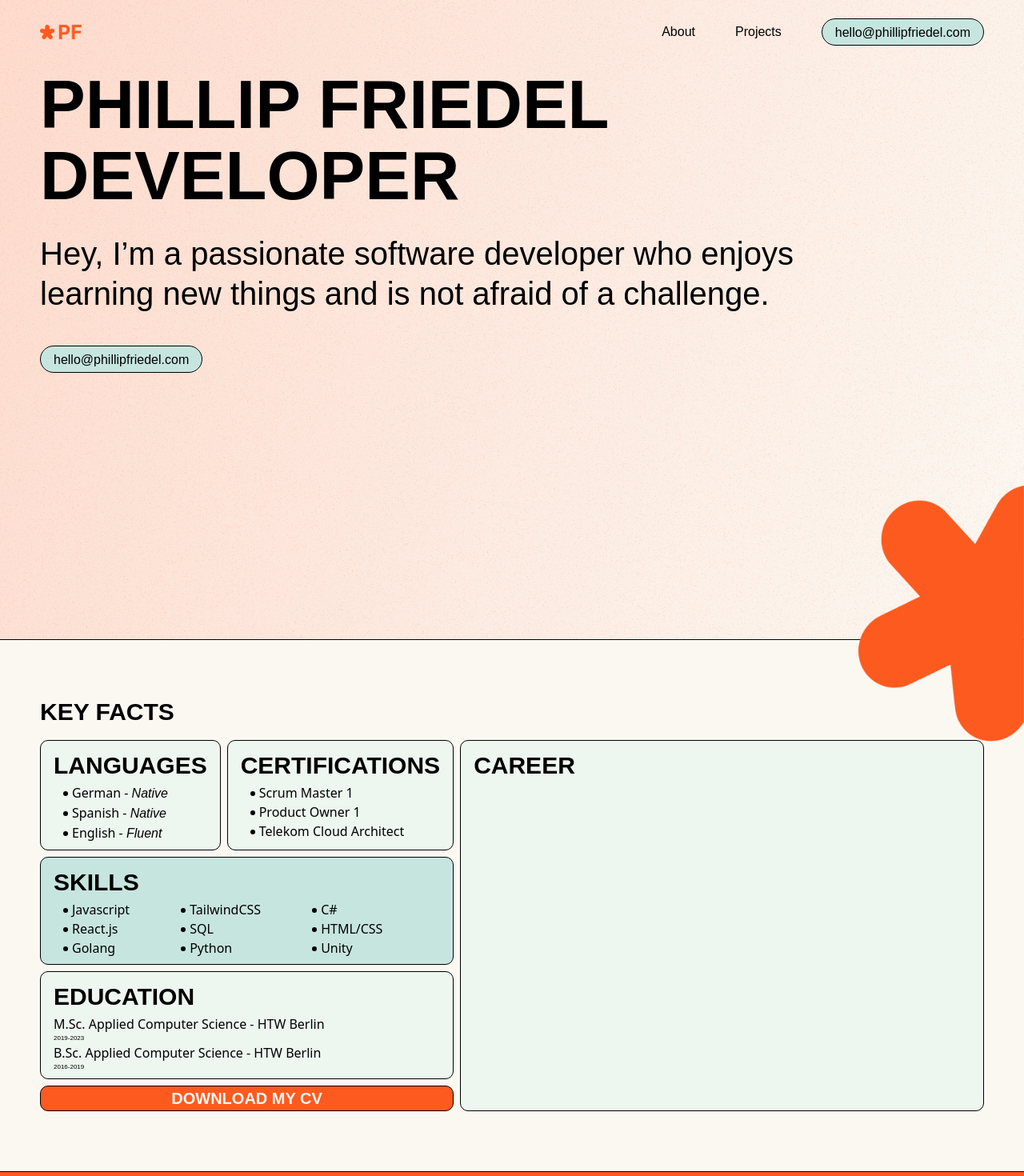
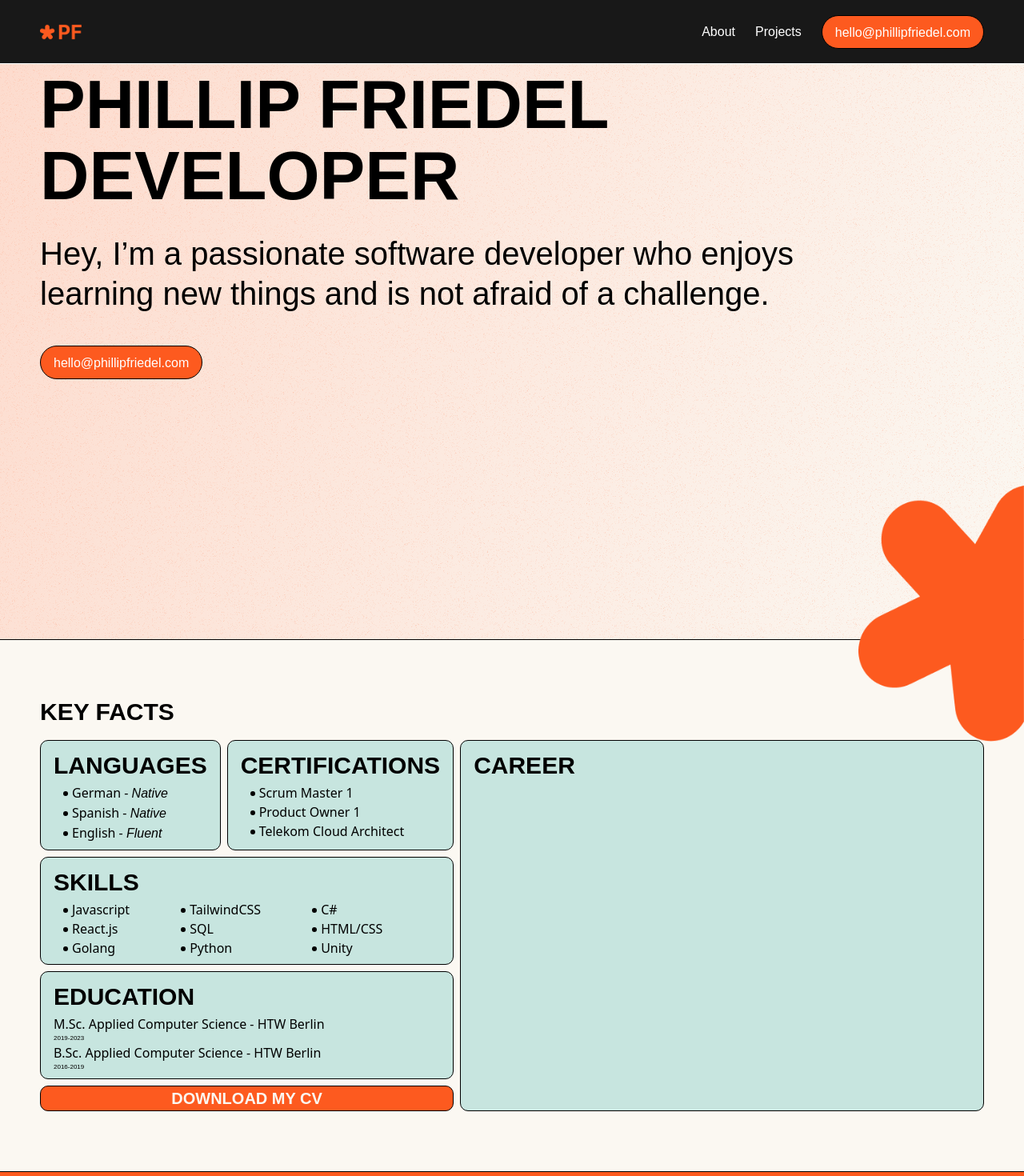
Before and after one commit to phillipfriedelj/personal-website, a React (Vite) app: page / in a window 1280 px wide. Shown: the top 1470 px of the page at 80% size. Built offline with nearby package versions, Linux system fonts and the light colour scheme.

Commit message:
Updated navbar

```diff
--- a/src/components/buttons/EmailButton.jsx
+++ b/src/components/buttons/EmailButton.jsx
@@ -1,9 +1,14 @@
 import "../../styles/animations.css";
 
 export default function EmailButton({ text }) {
-	return(
-		<div className="py-1 px-2 md:px-4 rounded-[33px] bg-mint-dark border border-black text-center inline-block hover:shadow-deep hover:transform hover:translate-x-[2px] hover:translate-y-[2px] duration-[50ms] transition-all ease-in delay-0">
-			<a href="mailto:hello@phillipfriedel.com" className={`font-inter text-xs md:text-base font-light m-0`}>{text}</a>
-		</div>
-	);
+  return (
+    <div className="py-1 md:py-2 px-2 md:px-4 rounded-[33px] bg-orange text-white border border-black text-center inline-block hover:shadow-deep hover:transform hover:translate-x-[2px] hover:translate-y-[2px] duration-[50ms] transition-all ease-in delay-0">
+      <a
+        href="mailto:hello@phillipfriedel.com"
+        className={`font-inter text-xs md:text-base font-ligt m-0`}
+      >
+        {text}
+      </a>
+    </div>
+  );
 }
--- a/src/components/key_facts/KeyFactsTableLarge.jsx
+++ b/src/components/key_facts/KeyFactsTableLarge.jsx
@@ -5,14 +5,14 @@ export default function KeyFactsTableLarge() {
         <div className="hidden md:flex flex-row flex-grow space-x-2 w-full self-center ">
             <div className="flex flex-col space-y-2 justify-between">
                 <div className="flex space-x-2">
-                    <TableCard title="LANGUAGES" bgColor="bg-mint-light">
+                    <TableCard title="LANGUAGES" >
                         <ul className="list-disc list-inside pl-3">
                             <li className="list-item"><span className="relative -left-3">German - <span className="font-inter italic font-thin">Native</span></span></li>
                             <li className="list-item"><span className="relative -left-3">Spanish - <span className="font-inter italic font-thin">Native</span></span></li>
                             <li className="list-item"><span className="relative -left-3">English - <span className="font-inter italic font-thin">Fluent</span></span></li>
                         </ul>
                     </TableCard>
-                    <TableCard title="CERTIFICATIONS" bgColor="bg-mint-light">
+                    <TableCard title="CERTIFICATIONS" >
                         <ul className="list-disc list-inside pl-3">
                             <li className="list-item"><span className="relative -left-3">Scrum Master 1</span></li>
                             <li className="list-item"><span className="relative -left-3">Product Owner 1</span></li>
@@ -40,7 +40,7 @@ export default function KeyFactsTableLarge() {
                     </div>
                 </TableCard>
                 <div className="flex flex-col space-y-2 justify-between">
-                    <TableCard title="EDUCATION" bgColor="bg-mint-light">
+                    <TableCard title="EDUCATION" >
                         <div className="flex flex-col">
                             <div>
                                 <p>M.Sc. Applied Computer Science - <span>HTW Berlin</span></p>
@@ -52,12 +52,12 @@ export default function KeyFactsTableLarge() {
                             </div>
                         </div>
                     </TableCard>
-                    <div className="rounded-[10px] bg-orange border border-black text-center flex justify-center items-center hover:shadow-deep hover:transform hover:translate-x-[2px] hover:translate-y-[2px] duration-[50ms] transition-all ease-in delay-0">
+                    <div className="rounded-[10px] bg-orange border border-black text-center flex justify-center items-center hover:shadow-deep hover:transform hover:translate-x-[2px] hover:translate-y-[2px] duration-[50ms] transition-all ease-in delay-0 cursor-pointer">
                         <p className="font-inter font-semibold text-cream text-medium self-center">DOWNLOAD MY CV</p>
                     </div>
                 </div>
             </div>
-            <TableCard title="CAREER" bgColor="bg-mint-light"/>
+            <TableCard title="CAREER" />
         </div>
     )
 }
--- a/src/components/key_facts/TableCard.jsx
+++ b/src/components/key_facts/TableCard.jsx
@@ -1,7 +1,7 @@
 export default function TableCard({ title, children, bgColor }) {
     // HOVER EFFECT hover:shadow-deep hover:transform hover:translate-x-[4px] hover:translate-y-[4px] duration-[50ms] transition-all ease-in delay-0
     return (
-        <div className={`flex-1 rounded-[10px] border border-black px-4 py-2 ${bgColor ? bgColor : "bg-mint-light"}`}>
+        <div className={`flex-1 rounded-[10px] border border-black ${bgColor ? bgColor : "bg-mint-dark"} md:px-4 md:py-2 hover:shadow-deep hover:transform hover:translate-x-[4px] hover:translate-y-[4px] duration-[50ms] transition-all ease-in delay-0`}>
             <p className="font-inter font-semibold text-[30px]">{title}</p>
             {children}
         </div>
--- a/src/index.css
+++ b/src/index.css
@@ -1,10 +1,42 @@
-@import '@fontsource-variable/inter';
+@import "@fontsource-variable/inter";
 
 @tailwind base;
 @tailwind components;
 @tailwind utilities;
 
-*, *::before, *::after {
+@layer utilities {
+  .font-thin {
+    font-variation-settings: "wght" 100;
+  }
+  .font-extralight {
+    font-variation-settings: "wght" 200;
+  }
+  .font-light {
+    font-variation-settings: "wght" 300;
+  }
+  .font-normal {
+    font-variation-settings: "wght" 400;
+  }
+  .font-medium {
+    font-variation-settings: "wght" 500;
+  }
+  .font-semibold {
+    font-variation-settings: "wght" 600;
+  }
+  .font-bold {
+    font-variation-settings: "wght" 700;
+  }
+  .font-extrabold {
+    font-variation-settings: "wght" 800;
+  }
+  .font-black {
+    font-variation-settings: "wght" 900;
+  }
+}
+
+*,
+*::before,
+*::after {
   box-sizing: border-box;
 }
 
@@ -12,20 +44,25 @@
   margin: 0;
 }
 
-html, body {
+html,
+body {
   /* width:auto;
   overflow-x:hidden; */
 }
 
 body {
-  margin:0px;
-  height:100%;
-  background-color: #FBF8F2;
+  margin: 0px;
+  height: 100%;
+  background-color: #fbf8f2;
   line-height: 1.5;
   -webkit-font-smoothing: antialiased;
 }
 
-img, picture, video, canvas, svg {
+img,
+picture,
+video,
+canvas,
+svg {
   display: block;
   max-width: 100%;
 }
@@ -33,19 +70,29 @@ img, picture, video, canvas, svg {
 /*
   6. Remove built-in form typography styles
 */
-input, button, textarea, select {
+input,
+button,
+textarea,
+select {
   font: inherit;
 }
 /*
   7. Avoid text overflows
 */
-p, h1, h2, h3, h4, h5, h6 {
+p,
+h1,
+h2,
+h3,
+h4,
+h5,
+h6 {
   overflow-wrap: break-word;
 }
 /*
   8. Create a root stacking context
 */
-#root, #__next {
+#root,
+#__next {
   isolation: isolate;
 }
 
--- a/src/sections/Navbar.jsx
+++ b/src/sections/Navbar.jsx
@@ -1,16 +1,26 @@
 import userLogo from "../assets/logo_big.png";
 import EmailButton from "../components/buttons/EmailButton";
-import '../styles/animations.css';
+import "../styles/animations.css";
 
 export default function Navbar() {
   return (
-		<nav className="w-full flex py-5 px-5 md:px-[50px] h-20">
+    <nav className="w-full flex py-2 px-5 md:px-[50px] h-20 bg-dark-gray border-b border-white">
       <div className="flex-1 items-center flex">
-				<img src={userLogo} className="h-5"/>
+        <img src={userLogo} className="h-5" />
       </div>
-			<div className="flex space-x-2 md:space-x-[50px] items-center">
-				<a href='#' className="font-inter text-xs md:text-base font-light cursor-pointer hover-underline-animation">About</a>
-				<a href='#' className="font-inter text-xs md:text-base font-light cursor-pointer hover-underline-animation">Projects</a>
+      <div className="flex space-x-2 md:space-x-[25px] items-center">
+        <a
+          href="#"
+          className="text-white font-inter text-xs md:text-base font-light cursor-pointer hover-underline-animation"
+        >
+          About
+        </a>
+        <a
+          href="#"
+          className=" text-white font-inter text-xs md:text-base font-light cursor-pointer hover-underline-animation"
+        >
+          Projects
+        </a>
         <div className="hidden sm:inline">
           <EmailButton text="hello@phillipfriedel.com" />
         </div>
--- a/src/styles/animations.css
+++ b/src/styles/animations.css
@@ -5,20 +5,20 @@
 }
 
 .hover-underline-animation:after {
-    content: '';
+  content: "";
   position: absolute;
   width: 100%;
   transform: scaleX(0);
   height: 2px;
   bottom: 0;
   left: 0;
-    background-color: black;
+  background-color: white;
   transform-origin: bottom right;
-    transition: transform 0.20s ease-out;
+  transition: transform 0.2s ease-out;
 }
 
 .hover-underline-animation:hover:after {
-    background-color: black;
+  background-color: white;
   height: 2px;
   transform: scaleX(1);
   transform-origin: bottom left;
@@ -32,5 +32,5 @@
 .hover-button:hover {
   transition: 150ms ease-in 0ms;
   transform: translate(2px, 2px);
-    box-shadow: -2px -2px black;
+  box-shadow: -2px -2px white;
 }
--- a/tailwind.config.js
+++ b/tailwind.config.js
@@ -1,51 +1,50 @@
 /** @type {import('tailwindcss').Config} */
 export default {
-	content: [
-		"./index.html",
-		"./src/**/*.{js,ts,jsx,tsx}",
-	],
+  content: ["./index.html", "./src/**/*.{js,ts,jsx,tsx}"],
   theme: {
     extend: {
       fontFamily: {
-				inter: 'inter-variable, Arial, sans-serif',
+        inter: "inter-variable, Arial, sans-serif",
       },
       colors: {
-				"cream": "#FBF8F2",
-				"orange": "#FD5A1F",
+        cream: "#FBF8F2",
+        orange: "#FD5A1F",
         "mint-light": "#EEF6F0",
         "mint-dark": "#C7E5DF",
+        "dark-gray": "#181818",
       },
       fontSize: {
-				"base": "16px",
-				"medium":"20px",
-				"large": "40px",
+        base: "16px",
+        medium: "20px",
+        large: "40px",
         "very-large": "60px",
         "extra-large": "85px",
       },
       keyframes: {
         underlineGrow: {
-					'0%': { transform: 'scaleX(0)' },
-					'100%': { transform: 'scaleX(1)' },
+          "0%": { transform: "scaleX(0)" },
+          "100%": { transform: "scaleX(1)" },
         },
         wiggle: {
-					'0%, 100%': { transform: 'rotate(0deg)' },
-					'50%': { transform: 'rotate(1deg)' },
-				}
+          "0%, 100%": { transform: "rotate(0deg)" },
+          "50%": { transform: "rotate(1deg)" },
+        },
       },
       animation: {
-				grow: 'underlineGrow 0.25s ease-out forwards',
-				wiggle: 'wiggle 0.5s ease-in-out infinite',
-				'spin-slow': 'spin 5s linear infinite',
+        grow: "underlineGrow 0.25s ease-out forwards",
+        wiggle: "wiggle 0.5s ease-in-out infinite",
+        "spin-slow": "spin 5s linear infinite",
       },
       screens: {
-				'md': '812px'
+        md: "812px",
       },
       boxShadow: {
-				'deep': '-2px -2px black;',
+        deep: "-2px -2px black;",
       },
       backgroundImage: {
-				'noise-gradient': "url(./src/assets/noise-1000x500.png), linear-gradient(112deg, rgba(253,219,205,1) 0%, rgba(251,248,242,1) 100%);"
-			}
+        "noise-gradient":
+          "url(./src/assets/noise-1000x500.png), linear-gradient(112deg, rgba(253,219,205,1) 0%, rgba(251,248,242,1) 100%);",
+      },
     },
   },
   plugins: [],
```
Also changed, not shown: src/assets/Profile_BW.png (added). Lines whose indentation alone changed are shown as unchanged.
